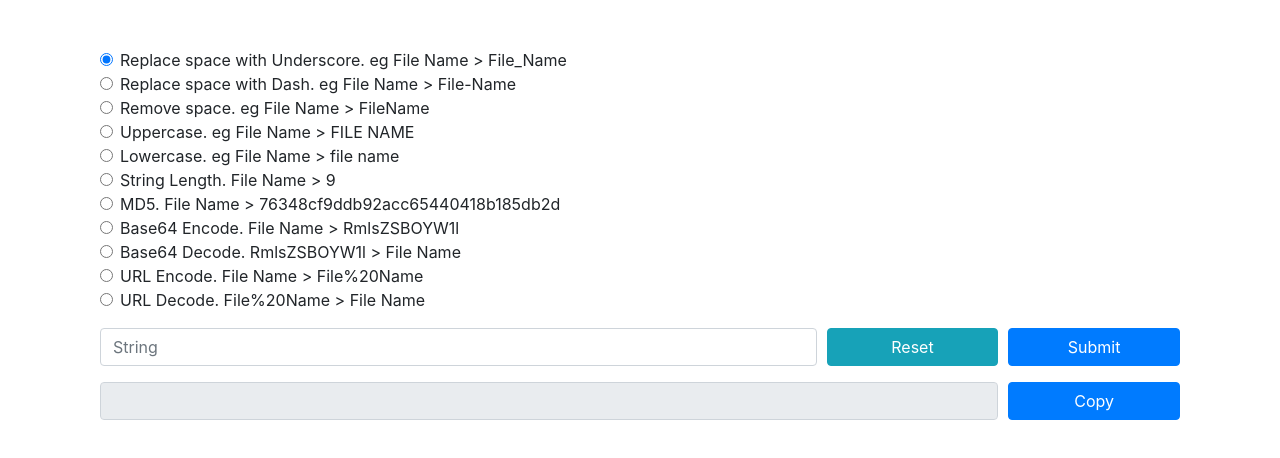
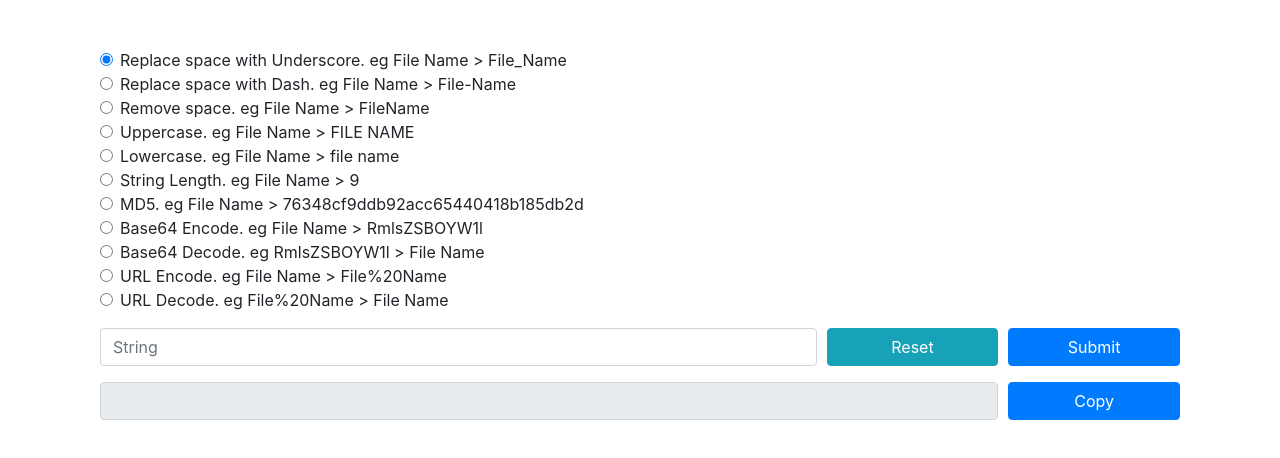
Before and after one commit to tshenolo/html-stringfunctions, a plain HTML site: page stringfunctions.html in a window 1280 px wide. Drawn offline with Linux system fonts and the light colour scheme.

Commit message:
add/updated files

```diff
--- a/stringfunctions.html
+++ b/stringfunctions.html
@@ -63,37 +63,37 @@ text.split("|")    // Split on pipe
 <div class="form-check">
   <input class="form-check-input" type="radio" name="exampleRadios" id="length" value="length">
   <label class="form-check-label" for="length">
-   String Length. File Name > 9
+   String Length. eg File Name > 9
   </label>
 </div>
 <div class="form-check">
   <input class="form-check-input" type="radio" name="exampleRadios" id="md5" value="md5">
   <label class="form-check-label" for="length">
-   MD5. File Name > 76348cf9ddb92acc65440418b185db2d
+   MD5. eg File Name > 76348cf9ddb92acc65440418b185db2d
   </label>
 </div>
 <div class="form-check">
   <input class="form-check-input" type="radio" name="exampleRadios" id="base64encode" value="base64encode">
   <label class="form-check-label" for="length">
-   Base64 Encode. File Name > RmlsZSBOYW1l
+   Base64 Encode. eg File Name > RmlsZSBOYW1l
   </label>
 </div>
 <div class="form-check">
   <input class="form-check-input" type="radio" name="exampleRadios" id="base64decode" value="base64decode">
   <label class="form-check-label" for="length">
-   Base64 Decode. RmlsZSBOYW1l > File Name
+   Base64 Decode. eg RmlsZSBOYW1l > File Name
   </label>
 </div>
 <div class="form-check">
   <input class="form-check-input" type="radio" name="exampleRadios" id="urlencode" value="urlencode">
   <label class="form-check-label" for="length">
-   URL Encode. File Name > File%20Name
+   URL Encode. eg File Name > File%20Name
   </label>
 </div>
 <div class="form-check mb-3">
   <input class="form-check-input" type="radio" name="exampleRadios" id="urldecode" value="urldecode">
   <label class="form-check-label" for="length">
-   URL Decode. File%20Name > File Name
+   URL Decode. eg File%20Name > File Name
   </label>
 </div>
   <div class="form-row">
```
